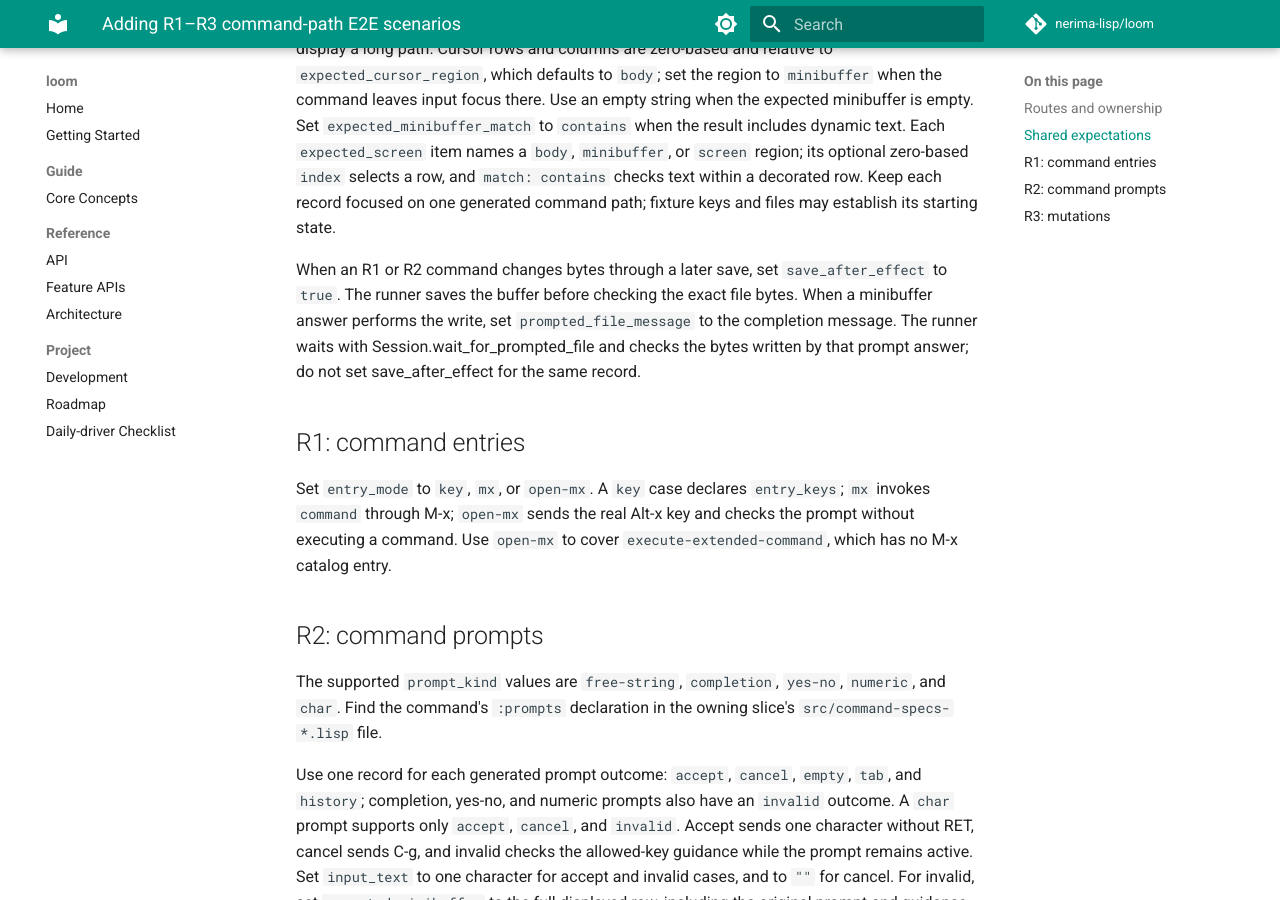
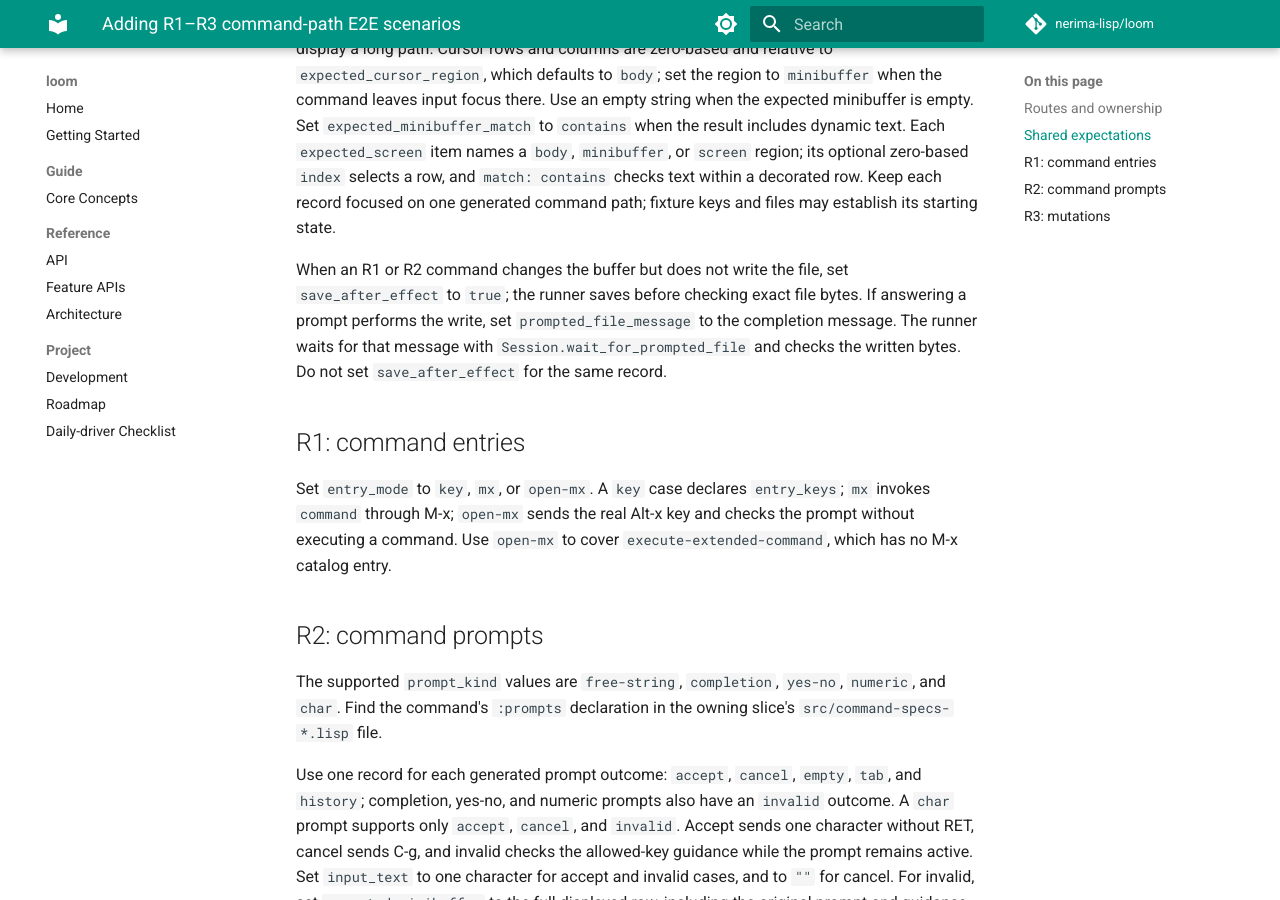
Before and after one commit to nerima-lisp/loom, an MkDocs documentation site: the page built from docs/src/notes/command-path-scenarios.md, in a window 1280 px wide and 900 px high, scrolled down 1474 px. Built offline with MkDocs 1.6.1 and Material for MkDocs 9.7.7, drawn with Linux system fonts in a browser that asks for light colours; comment, search, counter and statistics services are not loaded.

Commit message:
docs(files): clarify command path writer waits (wp4b)

```diff
--- a/docs/src/notes/command-path-scenarios.md
+++ b/docs/src/notes/command-path-scenarios.md
@@ -16,7 +16,7 @@ To find generated path IDs, run `nix run .#e2e -- --require-path-coverage` and r
 
 Every record declares exact `initial_bytes`, `expected_bytes`, `expected_cursor`, `expected_minibuffer`, and `expected_screen` values. `columns` and `rows` set positive terminal dimensions and default to 80 columns and 24 rows. Use a wider terminal when a prompt must display a long path. Cursor rows and columns are zero-based and relative to `expected_cursor_region`, which defaults to `body`; set the region to `minibuffer` when the command leaves input focus there. Use an empty string when the expected minibuffer is empty. Set `expected_minibuffer_match` to `contains` when the result includes dynamic text. Each `expected_screen` item names a `body`, `minibuffer`, or `screen` region; its optional zero-based `index` selects a row, and `match: contains` checks text within a decorated row. Keep each record focused on one generated command path; fixture keys and files may establish its starting state.
 
-When an R1 or R2 command changes bytes through a later save, set `save_after_effect` to `true`. The runner saves the buffer before checking the exact file bytes. When a minibuffer answer performs the write, set `prompted_file_message` to the completion message. The runner waits with Session.wait_for_prompted_file and checks the bytes written by that prompt answer; do not set save_after_effect for the same record.
+When an R1 or R2 command changes the buffer but does not write the file, set `save_after_effect` to `true`; the runner saves before checking exact file bytes. If answering a prompt performs the write, set `prompted_file_message` to the completion message. The runner waits for that message with `Session.wait_for_prompted_file` and checks the written bytes. Do not set `save_after_effect` for the same record.
 
 ## R1: command entries
 
```
